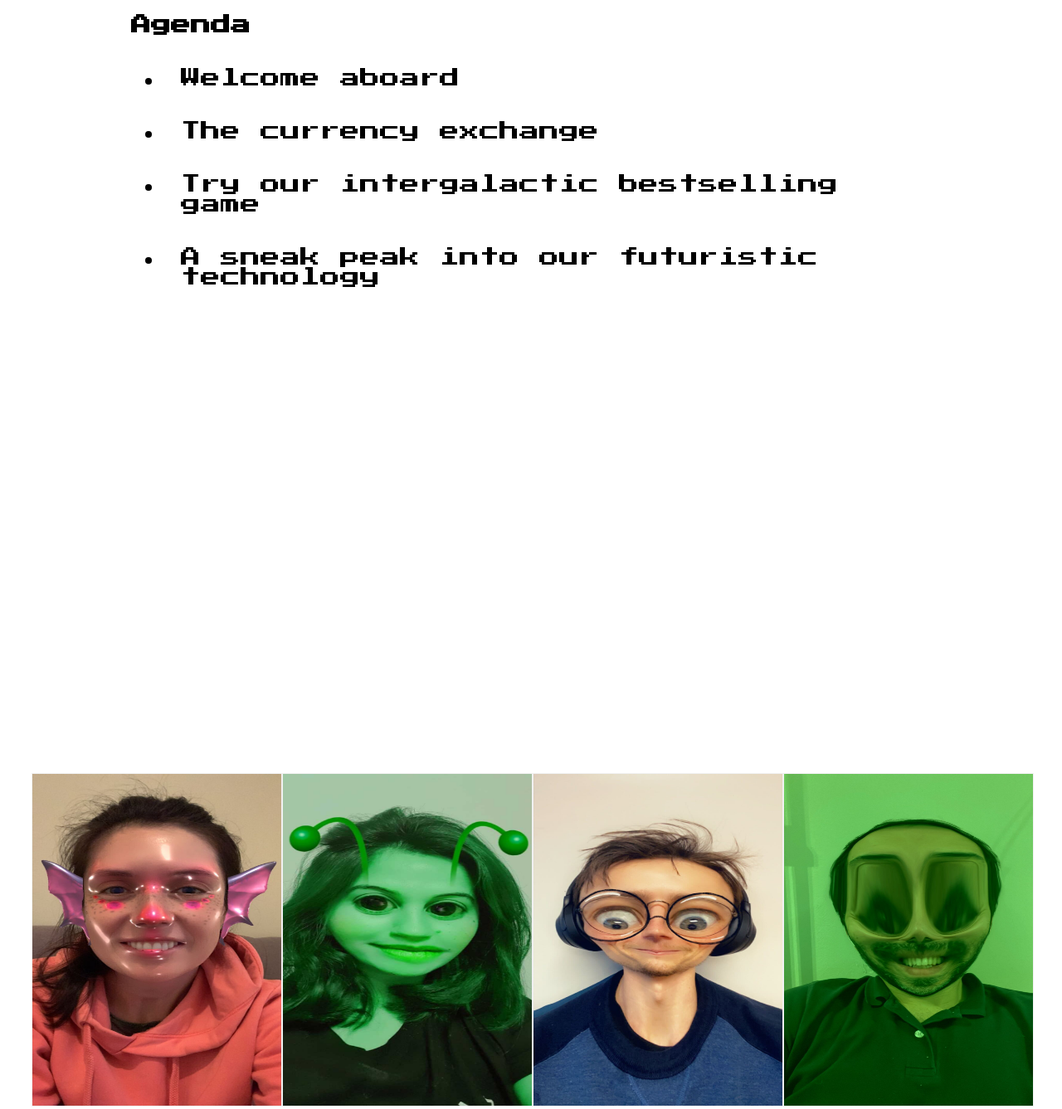
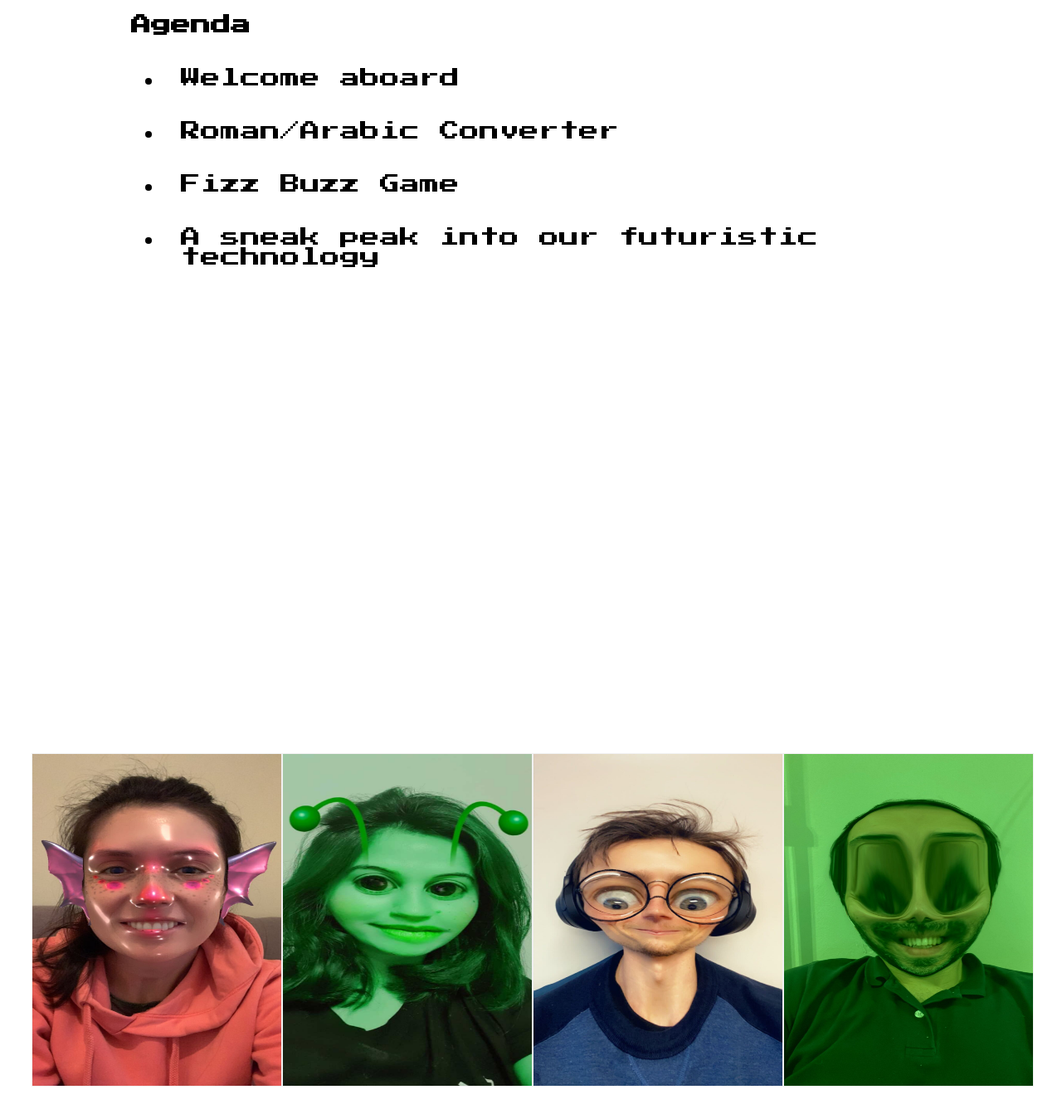
Before and after one commit to FransJoakim/Salt_demo_FizzBuzz_site, a website: page index.html in a window 1280 px wide. Shown: the part 1260-2597 px from the top of the page at 83% size. Drawn offline with Linux system fonts and the light colour scheme.

Commit message:
final commit

```diff
--- a/index.html
+++ b/index.html
@@ -27,10 +27,10 @@
                     Welcome aboard
                 </li>
                 <li>
-                    The currency exchange
+                    Roman/Arabic Converter
                 </li>
                 <li>
-                    Try our intergalactic bestselling game
+                    Fizz Buzz Game
                 </li>
                 <li>
                     A sneak peak into our futuristic technology
@@ -49,7 +49,7 @@
                             <p>Planet :</p>
                             <p>Brazil-XP3</p>
                             <p>Background :</p>
-                            <p>We love that batgirl</p>
+                            <p>Forest engineering</p>
                         </div>
                     </div>
                 </div>
@@ -83,7 +83,7 @@
                             <p>Planet :</p>
                             <p>Norway-PS73</p>
                             <p>Background :</p>
-                            <p>We love that batgirl</p>
+                            <p>School administrative system</p>
                         </div>
                     </div>
                 </div>
@@ -97,11 +97,11 @@
                                 style="width:300px;height:400px;">
                         </div>
                         <div class="flip-card-back">
-                            <h1>konst</h1>
+                            <h1>Konst</h1>
                             <p>Planet :</p>
                             <p>Greece-OM40</p>
                             <p>Background :</p>
-                            <p>We love that batgirl</p>
+                            <p>Forest engineering</p>
                         </div>
                     </div>
                 </div>
```
